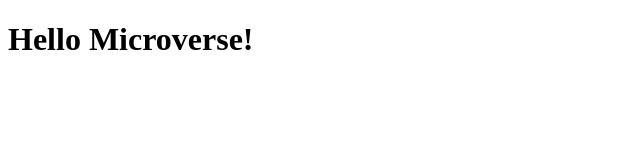
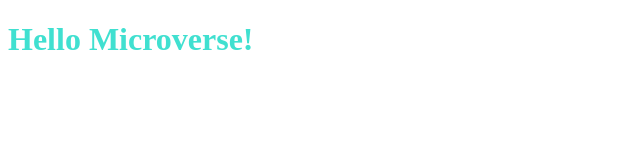
Before and after one commit to Arch-Noize/microverse-hello-world, a plain HTML site: page index.html in a window 1280 px wide. Shown: the whole page, without its empty margins (0-640 px from the left). Drawn offline with Linux system fonts and the light colour scheme.

Commit message:
Fixed styles.css
Color attribute was spelled wrongly.

```diff
--- a/styles.css
+++ b/styles.css
@@ -1,3 +1,3 @@
 .title {
-  color: turqoise;
+  color: turquoise;
 }
```
